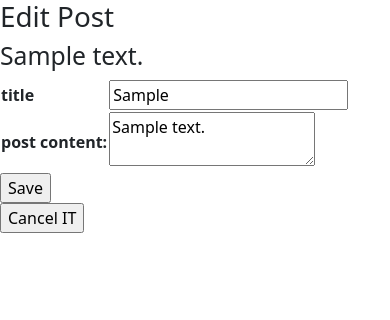
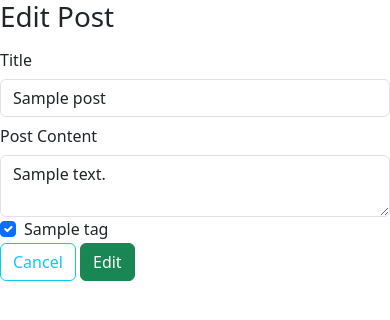
Before and after one commit to riomonet/blogly, a Flask app: page /posts/1/edit in a window 390 px wide. Shown: the top 320 px of the page. Run offline with Flask 2, Linux system fonts and the light colour scheme; tables that the repository leaves empty hold one stand-in row (values such as "Sample post").

Commit message:
add tag-post functionality

```diff
--- a/app.py
+++ b/app.py
@@ -1,8 +1,9 @@
 """Blogly App"""
+
 
 from flask import Flask, request, render_template, redirect, flash, session
 from flask_debugtoolbar import DebugToolbarExtension
-from models import db, connect_db, Users, Posts, Tags
+from models import db, connect_db, Users, Posts, Tags, Tag_Posts
 from datetime import datetime
 from forms import SnackForm
 
@@ -59,17 +60,12 @@ def edit_tag_post(tag_id):
     db.session.commit()
     return redirect('/tags')
 
-
 @app.route('/tags/<tag_id>/delete')
 def delete_tag(tag_id):
 
     Tags.query.filter_by(id=tag_id).delete()
     db.session.commit();
     return redirect ('/tags')
-
-
-
-
 
 @app.route('/users', methods=["POST","GET"])
 def user_list():
@@ -121,14 +117,21 @@ def delete_user(user_id):
 @app.route('/users/<user_id>/posts/new')
 def new_post(user_id):
     user = Users.query.get(user_id)
-    return render_template('add_post.html', user = user)
+    tags = Tags.query.all()
+    return render_template('add_post.html', user = user, tags = tags)
 
 @app.route('/users/<user_id>/posts/new', methods=["POST"])
 def add_post_to_db(user_id):
     title = request.form['title']
     content = request.form['content']
     time_stamp = date = datetime.now()
-    p = Posts(title=title, content=content,created_at = time_stamp, user = user_id )
+
+    tag_list = request.form.getlist("tags")
+    tag_ids = [int(num) for num in tag_list]
+    tags = Tags.query.filter(Tags.id.in_(tag_ids)).all()
+    print(tags)
+    p = Posts(title=title, content=content,created_at = time_stamp, user = user_id, tags=tags )
+
     db.session.add(p)
     db.session.commit()
     user = Users.query.get(user_id)
@@ -137,12 +140,14 @@ def add_post_to_db(user_id):
 @app.route('/posts/<post_id>')
 def view_post(post_id):
     post = Posts.query.get(post_id)
-    return render_template('post.html',post=post)
+    tags = post.tags
+    return render_template('post.html',post=post, tags=tags)
 
 @app.route('/posts/<post_id>/edit')
 def edit_post(post_id):
     post = Posts.query.get(post_id)
-    return render_template('edit_post.html',post=post)
+    tags = Tags.query.all()
+    return render_template('edit_post.html',post=post, tags=tags)
 
 @app.route('/posts/<post_id>/edit', methods=["POST"])
 def update_posts_table(post_id):
@@ -150,9 +155,14 @@ def update_posts_table(post_id):
     post.title = request.form['title']
     post.content = request.form['content']
     post.created_at = datetime.now()
+
+    tag_list = request.form.getlist("tags")
+    tag_ids = [int(num) for num in tag_list]
+    post.tags = Tags.query.filter(Tags.id.in_(tag_ids)).all()
+
     db.session.add(post)
     db.session.commit()
-    return render_template('post.html', post = post)
+    return redirect(f'/posts/{post_id}')
 
 @app.route('/posts/<post_id>/delete', methods=["POST"])
 def delete_post(post_id):
@@ -160,12 +170,3 @@ def delete_post(post_id):
     Posts.query.filter_by(id=post_id).delete()
     db.session.commit();
     return redirect (f'/users/{user}')
-
-@app.route("/snacks/new", methods=["POST","GET "])
-def add_snack():
-    form = SnackForm()
-    if form.validate_on_submit():
-        return redirect('/users')
-
-    else:                       # get request goes to the else
-        return render_template("add_snack_form.html" , form=form)
--- a/models.py
+++ b/models.py
@@ -16,6 +16,12 @@ class Users(db.Model):
         first = db.Column(db.String(25),nullable = False)
         last = db.Column(db.String(25),nullable = False)
         image_url = db.Column(db.String(40), nullable = True)
+
+        @property
+        def full_name(self):
+                """Return full name of user."""
+
+                return f"{self.first} {self.last}"
 
 
 
--- a/templates/edit_post.html
+++ b/templates/edit_post.html
@@ -4,21 +4,54 @@
 
 {% block content%}
 
+
 <h1>Edit Post</h1>
-<h2>{{post.content}}</h2>
-<form method="POST">
-    <table>
-	<tr><th><label for="title">title</label></th>
-	    <td><input name="title" type="text" value={{post.title}} /></tr></td>
 
-	    <tr><th><label for="content">post content:</label></th>
-		<td><textarea name="content">{{post.content}} </textarea></td></tr>
-    </table>
-    <input type="submit" value="Save" formaction="/posts/{{post.id}}/edit"></input>
+<form method="POST" action="/posts/{{ post.id }}/edit">
+
+    <div class="form-group row">
+	<label for="title" class="col-sm-2 col-form-label">Title</label>
+	<div class="col-sm-10">
+	    <input class="form-control" id="title" name="title" value="{{ post.title }}">
+	</div>
+    </div>
+
+    <div class="form-group row">
+	<label for="content" class="col-sm-2 col-form-label">Post Content</label>
+	<div class="col-sm-10">
+	    <textarea class="form-control"
+                      id="content"
+                      name="content">{{ post.content }}</textarea>
+	</div>
+    </div>
+
+    <div class="form-check">
+	{% for tag in tags %}
+	<div>
+	    <input class="form-check-input"
+		   type="checkbox"
+		   value="{{ tag.id }}"
+		   id="tag_{{ tag.id }}"
+		   {% if tag in post.tags %}checked{% endif %}
+		   name="tags">
+	    <label class="form-check-label" for="tag_{{ tag.id }}">
+		{{ tag.tag_name }}
+	    </label>
+	</div>
+	{% endfor %}
+    </div>
+
+    <div class="form-group row">
+	<div class="ml-auto mr-3">
+	    <a href="/users/{{ post.user_id }}" class="btn btn-outline-info">
+		Cancel
+	    </a>
+	    <button type="submit" class="btn btn-success">
+		Edit
+	    </button>
+	</div>
+    </div>
 
 </form>
 
-<form>
-    <input type="submit" value="Cancel IT" formaction="/posts/{{post.id}} " ></input>
-</form>
 {% endblock %}
--- a/templates/usr_detail.html
+++ b/templates/usr_detail.html
@@ -2,7 +2,6 @@
 
 {% block title %}user detail{% endblock %}
 
-2
 {% block content%}
 <img alt="" src=""/>
 <h1 class="display-2 text-center">{{user.first}} {{user.last}}</h1>
@@ -16,14 +15,15 @@
 
 
 <div class="text-center">
-    p<h2 class="display-3">Posts</h2>
+    <h2 class="display-3">Posts</h2>
     <hr/>
 <ul>
+
     {% for post in user.posts %}
     <li><a href="/posts/{{post.id}}">{{post.title}}</a></li>
     {% endfor %}
+
 </ul>
-
 <br>
 <a href="/">Goto Main List</a>
 </div>
```
Also changed, not shown: templates/add_post.html (+32 -10 lines), templates/add_snack_form.html (deleted, +0 -32 lines), templates/edit_tag.html (+30 -7 lines), templates/post.html (+19 -9 lines).
